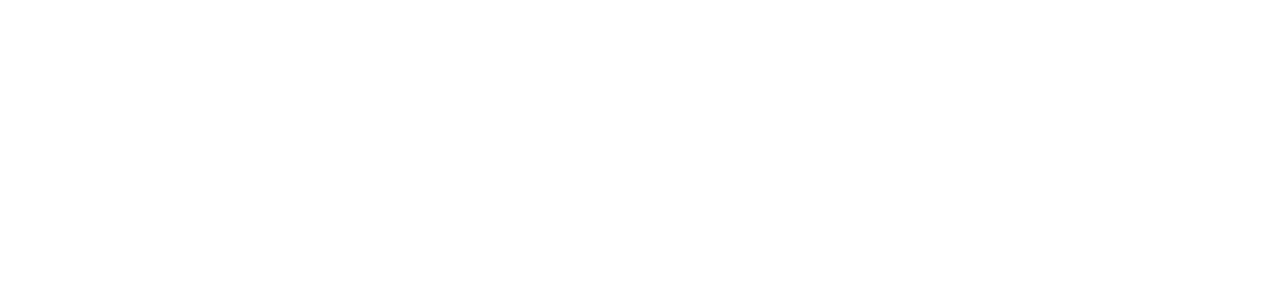
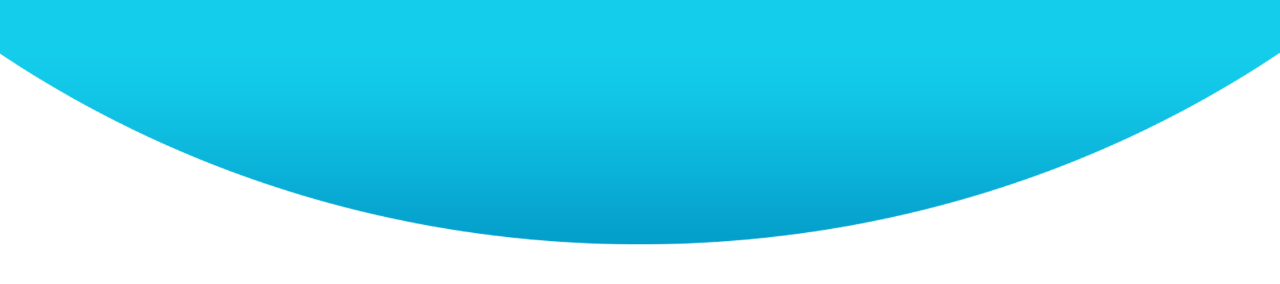
Before and after one commit to kwabee/propertyme-2020vision, a plain HTML site: page index.html in a window 1280 px wide. Drawn offline with nearby package versions, Linux system fonts and the light colour scheme.

Commit message:
setup structures

```diff
--- a/index.html
+++ b/index.html
@@ -1,7 +1,33 @@
 <html>
 <head>
 <title>PropertyMe - 2020 Vision Test</title>
+<link rel="stylesheet" href="https://stackpath.bootstrapcdn.com/bootstrap/4.4.1/css/bootstrap.min.css" integrity="sha384-Vkoo8x4CGsO3+Hhxv8T/Q5PaXtkKtu6ug5TOeNV6gBiFeWPGFN9MuhOf23Q9Ifjh" crossorigin="anonymous">
 </head>
-<body>
+<body style="margin: 0px 0px 0px 0px;">
+
+    <!-- Top Header-->
+    <div align="center">
+        <img src="images/Header-1920x1080.png" class="img-fluid" />
+    </div>
+
+    <!-- section 2 - coupon code -->
+
+    <!-- section 3 expiration -->
+
+    <!-- section 4 header -->
+
+    <!-- section 5 platform row 1 -->
+
+    <!-- section 6 platform row 2 -->
+
+    <!-- section 7 platform row 3 -->
+
+    <!-- section 8 platform row 4 -->
+
+    <!-- section 9 footer -->
+
+
+
+
 </body>
 </html>
```
Also changed, not shown: images/Header-1920x1080.png (added), 1 other file.
